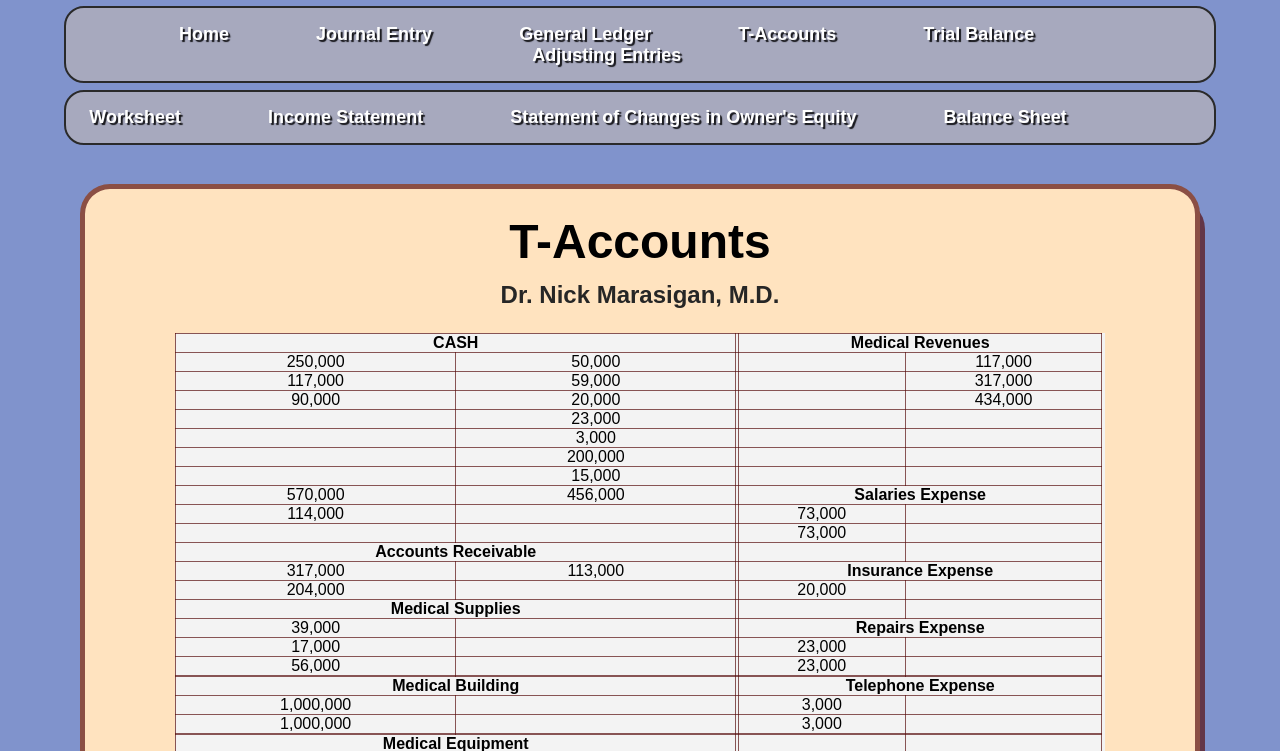
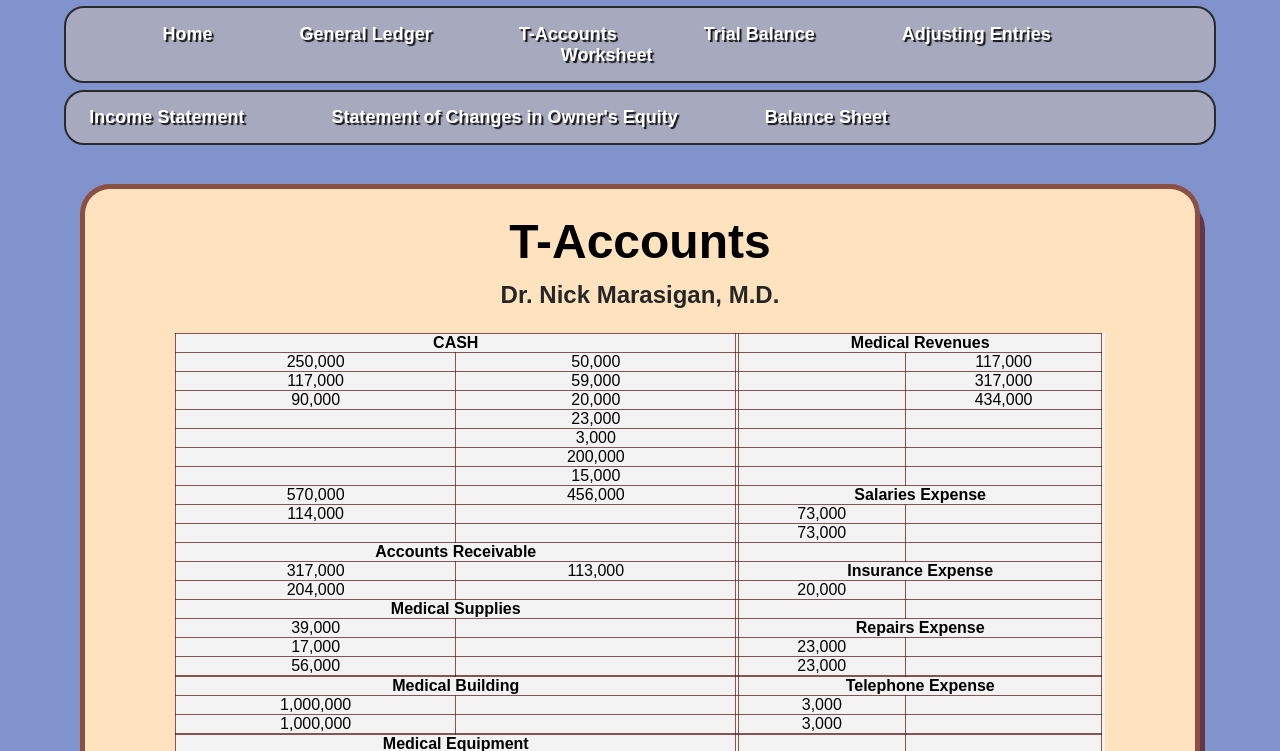
Before and after one commit to CryoYohan/Accounting-Final-Project, a plain HTML site: page tAccounts.html in a window 1280 px wide. Shown: the top 751 px of the page. Drawn offline with Linux system fonts and the light colour scheme.

Commit message:
Update tAccounts.html

```diff
--- a/tAccounts.html
+++ b/tAccounts.html
@@ -4,7 +4,7 @@
 <head>
     <meta charset="UTF-8">
     <meta name="viewport" content="width=device-width, initial-scale=1.0">
-    <title>try</title>
+    <title>T-Accounts</title>
 
 </head>
 <style>
@@ -92,13 +92,16 @@
     acc{
         text-align: center;
     }
+
     table {
         margin-top: 1.5em;
         font-family: Arial, Helvetica, sans-serif;
         border-collapse: collapse;
         width: 90%;
         background: rgb(243, 243, 243);
+        margin-bottom: 3%;
     }
+
     td, th {
         border: 1px solid #570d0daf;
         text-align: center;
@@ -109,19 +112,18 @@
     <center>
         <nav class="navbar">
             <ul>
-                <li><a href="#">Home</a></li>
-                <li><a href="#">Journal Entry</a></li>
-                <li><a href="index.html">General Ledger</a></li>
-                <li><a href="tAccounts.html">T-Accounts</a></li>
-                <li><a href="#">Trial Balance</a></li>
-                <li><a href="adjustingentries.html">Adjusting Entries</a></li>
+                <li><a href="index.html">Home</a></li>
+                    <li><a href="generalLedger.html">General Ledger</a></li>
+                    <li><a href="tAccounts.html">T-Accounts</a></li>
+                    <li><a href="trialBalance.html">Trial Balance</a></li>
+                    <li><a href="adjustingentries.html">Adjusting Entries</a></li>
+                    <li><a href="Worksheet.html">Worksheet</a></li>
             </ul>
         </nav>
         <nav class="navbar">
             <ul>
-                <li><a href="#">Worksheet</a></li>
                 <li><a href="incomestatement.html">Income Statement</a></li>
-                <li><a href="#">Statement of Changes in Owner's Equity</a></li>
+                <li><a href="StatementOfChanges.html">Statement of Changes in Owner's Equity</a></li>
                 <li><a href="balancesheet.html">Balance Sheet</a></li>
             </ul>
         </nav>
```
